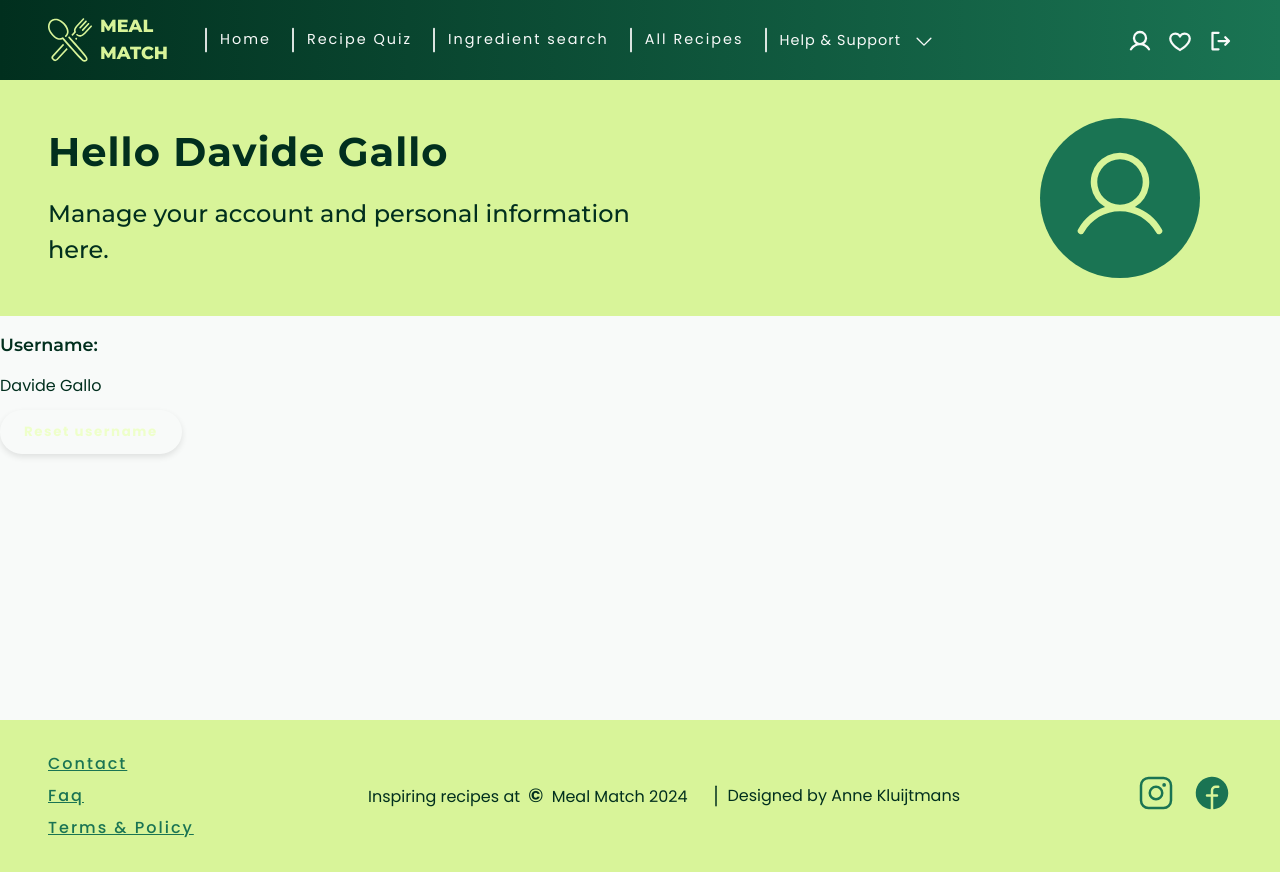
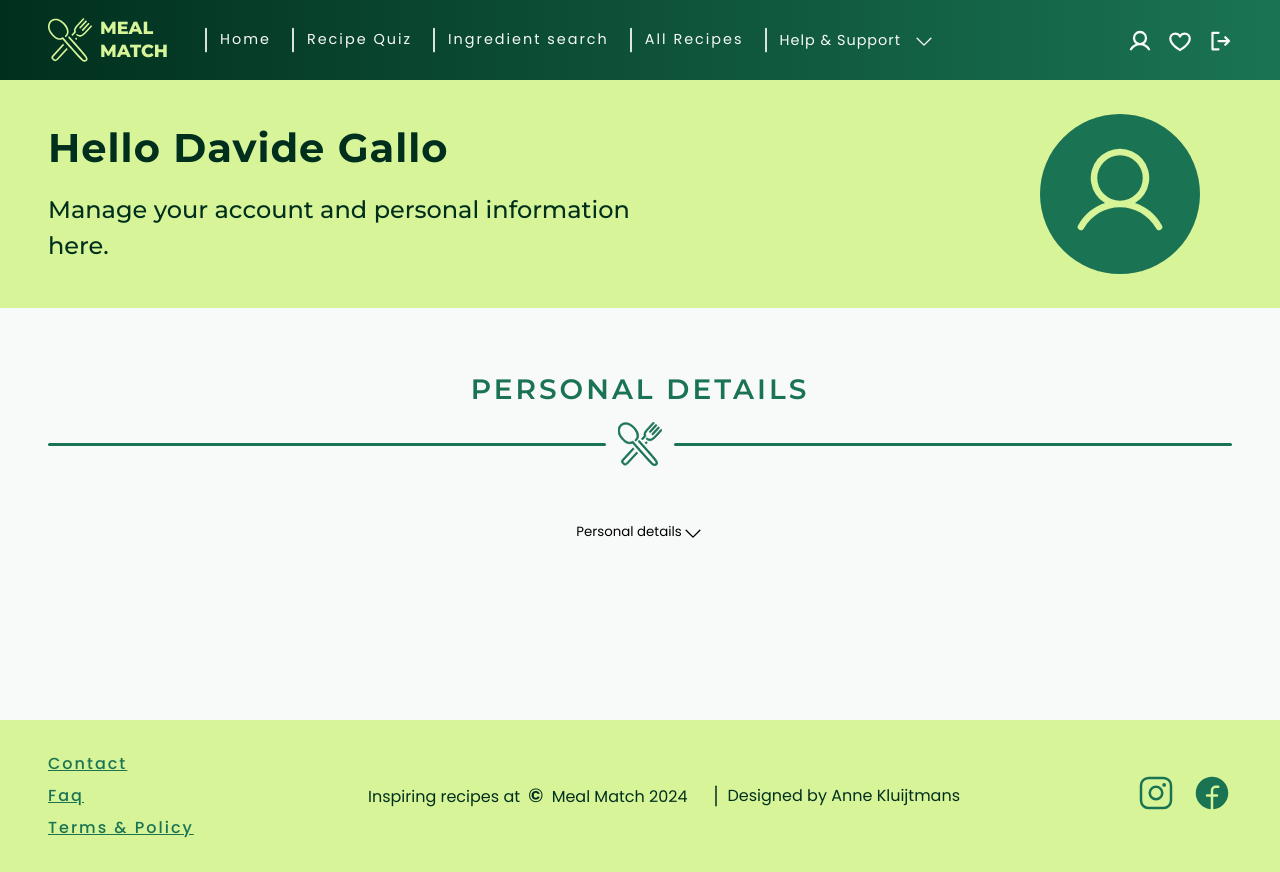
Before and after one commit to AnneKluytmans/novi-frontend-final-project-meal-match, a React (Vite) app: page /profile in a window 1280 px wide. Built offline with nearby package versions, Linux system fonts and the light colour scheme.

Commit message:
Implemented personal details content on profile page and updated styling

```diff
--- a/src/components/buttons/button/Button.css
+++ b/src/components/buttons/button/Button.css
@@ -8,7 +8,7 @@
     box-shadow: 0 3px 6px rgba(0, 0, 0, 0.1);
     transition: box-shadow 0.3s ease-in-out;
 
-    padding: 0.75rem 1.5rem;
+    padding: 0.65rem 1.25rem;
     margin: 0.5rem 0;
 }
 
@@ -25,3 +25,11 @@
     background: var(--dark);
     background: linear-gradient(90deg, var(--dark) 0%, var(--primary-dark) 100%);
 }
+
+
+.btn__transparent {
+    background-color: var(--light);
+    color: var(--primary-dark);
+    font-size: 0.8rem;
+    border: 1px solid var(--primary-dark);
+}
--- a/src/components/dropdowns/dropdownItemProfile/DropdownItemProfile.css
+++ b/src/components/dropdowns/dropdownItemProfile/DropdownItemProfile.css
@@ -1 +1,11 @@
 /* ------------------------------- Dropdown Item Profile Page styling -------------------------------- */
+
+.dropdown-item-profile {
+    display: flex;
+    align-items: center;
+    justify-content: space-between;
+    gap: 5rem;
+
+    padding: 1rem;
+    width: 100%;
+}
--- a/src/components/dropdowns/dropdownItemProfile/DropdownItemProfile.jsx
+++ b/src/components/dropdowns/dropdownItemProfile/DropdownItemProfile.jsx
@@ -4,9 +4,9 @@ import Button from "../../buttons/button/Button.jsx";
 
 function DropdownItemProfile( { title, personalDetail, onClick, buttonText } ) {
     return (
-        <div className="profile-dropdown-item">
+        <div className="dropdown-item-profile">
             <div className="personal-details-wrapper">
-                <h5><em>{title}</em></h5>
+                <h5>{title}</h5>
                 <p>{personalDetail}</p>
             </div>
             <Button
--- a/src/index.css
+++ b/src/index.css
@@ -60,7 +60,7 @@ button, input, select, textarea {
 
 h1, h2, h3, h4, h5, h6 {
     font-family: "Montserrat", "Arial", "Helvetica", sans-serif;
-    margin: 1rem 0;
+    margin: 0.75rem 0;
 }
 
 
--- a/src/pages/profilePage/Profile.jsx
+++ b/src/pages/profilePage/Profile.jsx
@@ -1,29 +1,65 @@
-import { User } from '@phosphor-icons/react';
+import {CaretDown, CaretUp, User} from '@phosphor-icons/react';
 import Header from '../../components/header/Header.jsx';
+import SectionDivider from '../../components/sectionDivider/SectionDivider.jsx';
+import Dropdown from '../../components/dropdowns/dropdown/Dropdown.jsx';
+import DropdownItemProfile from '../../components/dropdowns/dropdownItemProfile/DropdownItemProfile.jsx';
 import './Profile.css';
-import DropdownItemProfile from "../../components/dropdowns/dropdownItemProfile/DropdownItemProfile.jsx";
 
 
 function Profile() {
-    const userName = "Davide Gallo"
+    const username = "Davide Gallo";
+    const email = "davidegallo@hotmail.com";
+    const password = "1bA23?jh6yJe9!";
 
     function resetUsername() {
         console.log("Reset username");
     }
 
+    function resetEmail() {
+        console.log("Reset Email adress");
+    }
+
+    function resetPassword() {
+        console.log("Reset Password");
+    }
+
     return (
         <>
             <Header
-            title={`Hello ${userName}`}
+                title={`Hello ${username}`}
                 subtitle="Manage your account and personal information here."
                 icon={<User className="header__icon" />}
             />
+            <div className="outer-content-container">
+                <section className="personal-details-section inner-content-container__column">
+                    <SectionDivider title="Personal details" />
+                    <Dropdown
+                        title="Personal details"
+                        openIcon={<CaretUp size={22}/>}
+                        closedIcon={<CaretDown size={22}/>}
+                        className="personal-details-dropdown"
+                    >
                         <DropdownItemProfile
-            title="Username:"
-            personalDetail={userName}
+                            title="Username"
+                            personalDetail={username}
                             onClick={resetUsername}
                             buttonText="Reset username"
                         />
+                        <DropdownItemProfile
+                            title="E-mail"
+                            personalDetail={email}
+                            onClick={resetEmail}
+                            buttonText="Reset email"
+                        />
+                        <DropdownItemProfile
+                            title="Password"
+                            personalDetail={password}
+                            onClick={resetPassword}
+                            buttonText="Reset password"
+                        />
+                    </Dropdown>
+                </section>
+            </div>
         </>
     );
 }
```
Lines whose indentation alone changed are shown as unchanged.
